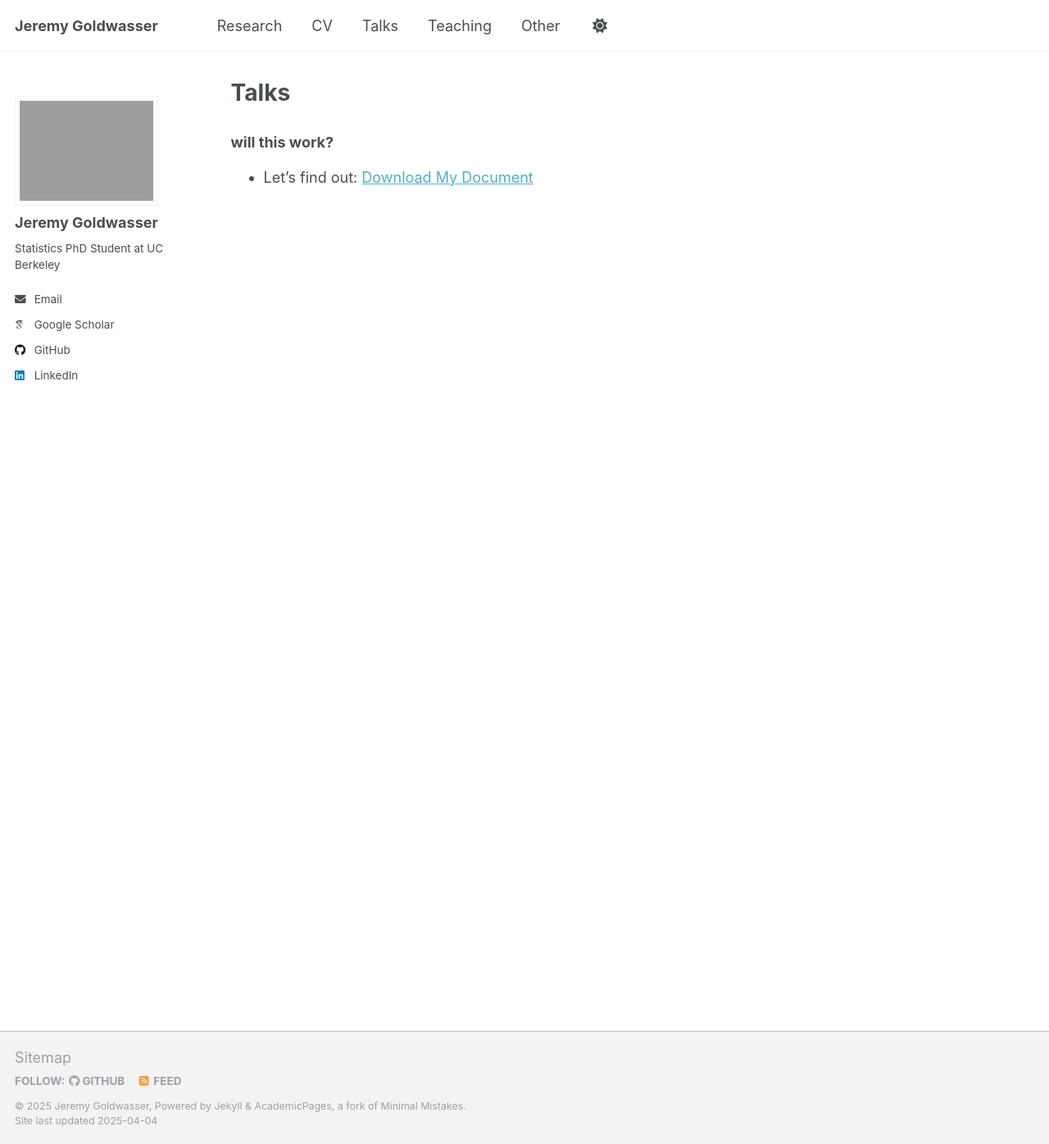
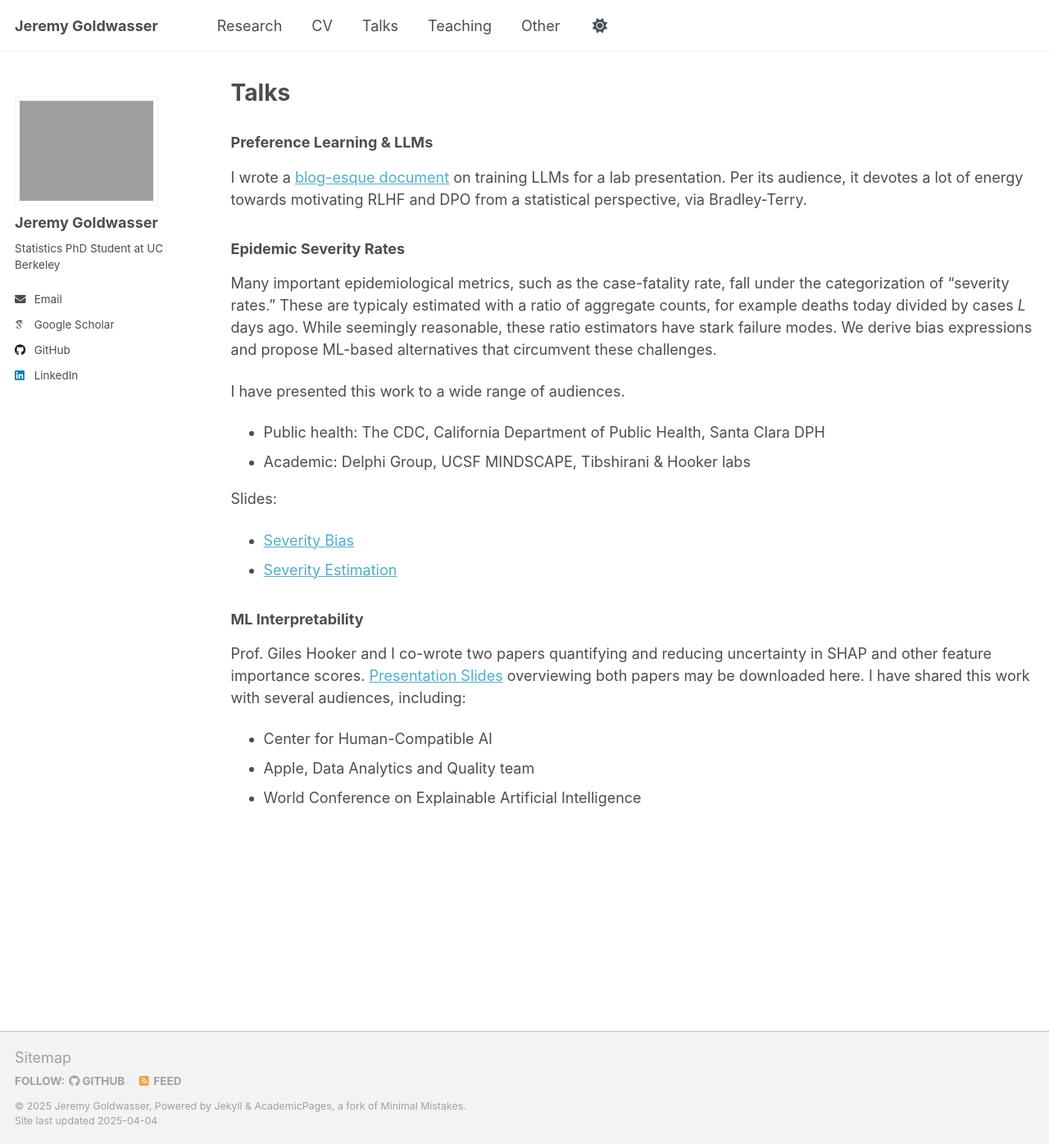
Before and after one commit to jeremy-goldwasser/jeremy-goldwasser.github.io, a Jekyll site: the page built from _pages/talks.md, in a window 1280 px wide and 1396 px high. Shown: the whole window at 82% size. Built offline with Jekyll 4.4.1, drawn with Linux system fonts in a browser that asks for light colours; some web fonts are replaced.

Commit message:
Update talks.md

```diff
--- a/_pages/talks.md
+++ b/_pages/talks.md
@@ -5,7 +5,25 @@ permalink: /talks/
 author_profile: true
 ---
 
-### will this work?
+### Preference Learning & LLMs
 
-- Let's find out:
-[Download My Document](/files/Tibbles_Group_Preference_Learning.pdf)
+I wrote a [blog-esque document](/files/Tibbles_Group_Preference_Learning.pdf) on training LLMs for a lab presentation. Per its audience, it devotes a lot of energy towards motivating RLHF and DPO from a statistical perspective, via Bradley-Terry.
+
+### Epidemic Severity Rates
+
+Many important epidemiological metrics, such as the case-fatality rate, fall under the categorization of "severity rates." These are typicaly estimated with a ratio of aggregate counts, for example deaths today divided by cases *L* days ago. While seemingly reasonable, these ratio estimators have stark failure modes. We derive bias expressions and propose ML-based alternatives that circumvent these challenges.
+
+I have presented this work to a wide range of audiences.
+- Public health: The CDC, California Department of Public Health, Santa Clara DPH
+- Academic: Delphi Group, UCSF MINDSCAPE, Tibshirani & Hooker labs
+
+Slides:
+- [Severity Bias](/files/Severity Bias Talk.pptx)
+- [Severity Estimation](/files/Severity Estimation Talk.pptx)
+
+### ML Interpretability
+
+Prof. Giles Hooker and I co-wrote two papers quantifying and reducing uncertainty in SHAP and other feature importance scores. [Presentation Slides](interpretability.pptx) overviewing both papers may be downloaded here. I have shared this work with several audiences, including:
+- Center for Human-Compatible AI
+- Apple, Data Analytics and Quality team
+- World Conference on Explainable Artificial Intelligence
```
